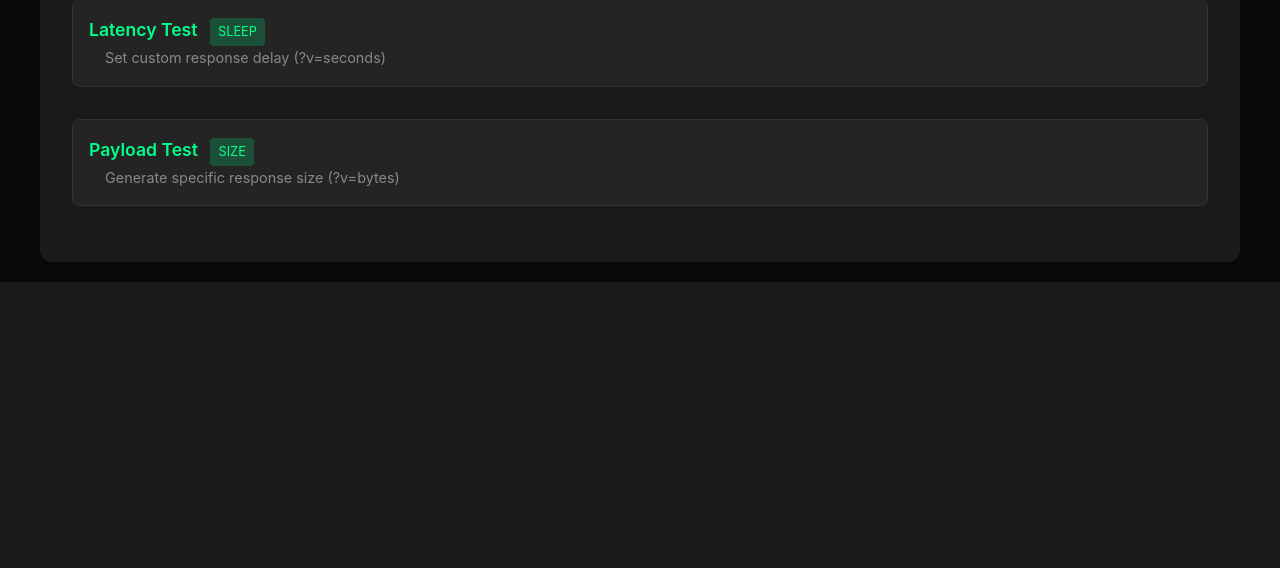
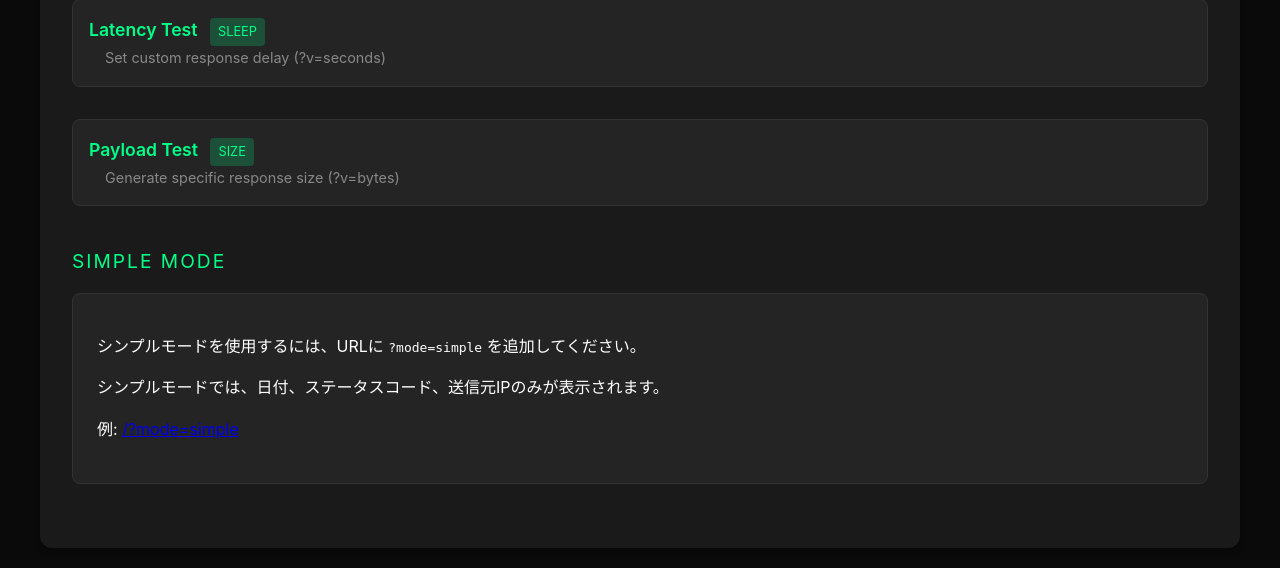
Before and after one commit to myonekawa1090/Flask, a Flask app: page / in a window 1280 px wide. Shown: the part 988-1556 px from the top of the page. Before the commit the page ends 1270 px from the top, so only its background shows below. Run offline with Flask 3, Linux system fonts and the light colour scheme.

Commit message:
add simple mode

```diff
--- a/app.py
+++ b/app.py
@@ -1,6 +1,7 @@
 from flask import Flask, render_template, request
 import time
 from typing import Optional
+from datetime import datetime
 
 app = Flask(__name__)
 
@@ -44,6 +45,15 @@ def hello_world():
     ip = get_client_ip()
     baseurl = request.base_url
     formatted_headers = format_headers(request.headers)
+
+    # シンプルモードの判定
+    is_simple_mode = request.args.get('mode') == 'simple'
+
+    if is_simple_mode:
+        current_time = datetime.now().strftime('%Y-%m-%d %H:%M:%S')
+        status_code = 200
+        return f"{current_time} - IP: {ip} - Status: {status_code}", status_code
+
     return render_template('index.html',
                          ip=ip,
                          baseurl=baseurl,
@@ -64,10 +74,22 @@ def size():
     try:
         size_param = request.args.get('v')
         if size_param is None or not size_param.isnumeric():
+            if request.args.get('mode') == 'simple':
+                current_time = datetime.now().strftime('%Y-%m-%d %H:%M:%S')
+                ip = get_client_ip()
+                return f"{current_time} - IP: {ip} - Status: 200", 200
             return render_template('size.html', size=1)
         size_value = max(1, min(int(size_param), 100))  # 1から100の範囲に制限
+        if request.args.get('mode') == 'simple':
+            current_time = datetime.now().strftime('%Y-%m-%d %H:%M:%S')
+            ip = get_client_ip()
+            return f"{current_time} - IP: {ip} - Status: 200", 200
         return render_template('size.html', size=size_value)
     except ValueError:
+        if request.args.get('mode') == 'simple':
+            current_time = datetime.now().strftime('%Y-%m-%d %H:%M:%S')
+            ip = get_client_ip()
+            return f"{current_time} - IP: {ip} - Status: 200", 200
         return render_template('size.html', size=1)
 
 @app.route('/sleep/')
@@ -76,13 +98,25 @@ def sleep():
         sleep_param = request.args.get('v')
         if sleep_param is None or not sleep_param.isnumeric():
             time.sleep(1)
+            if request.args.get('mode') == 'simple':
+                current_time = datetime.now().strftime('%Y-%m-%d %H:%M:%S')
+                ip = get_client_ip()
+                return f"{current_time} - IP: {ip} - Status: 200", 200
             return render_template('sleep.html', time=1)
 
         sleep_time = min(int(sleep_param), MAX_SLEEP_TIME)  # 上限を設定
         time.sleep(sleep_time)
-        return render_template('sleep.html', time=sleep_time), 408
+        if request.args.get('mode') == 'simple':
+            current_time = datetime.now().strftime('%Y-%m-%d %H:%M:%S')
+            ip = get_client_ip()
+            return f"{current_time} - IP: {ip} - Status: 200", 200
+        return render_template('sleep.html', time=sleep_time), 200
     except ValueError:
         time.sleep(1)
+        if request.args.get('mode') == 'simple':
+            current_time = datetime.now().strftime('%Y-%m-%d %H:%M:%S')
+            ip = get_client_ip()
+            return f"{current_time} - IP: {ip} - Status: 200", 200
         return render_template('sleep.html', time=1)
 
 @app.route('/health/')
--- a/templates/index.html
+++ b/templates/index.html
@@ -63,6 +63,13 @@
                 </a>
             </li>
         </ul>
+
+        <div class="info-title" style="margin-top: 2rem;">Simple Mode</div>
+        <div class="info-section">
+            <p>シンプルモードを使用するには、URLに <code>?mode=simple</code> を追加してください。</p>
+            <p>シンプルモードでは、日付、ステータスコード、送信元IPのみが表示されます。</p>
+            <p>例: <a href="/?mode=simple">/?mode=simple</a></p>
+        </div>
     </div>
 </body>
 </html>
```
